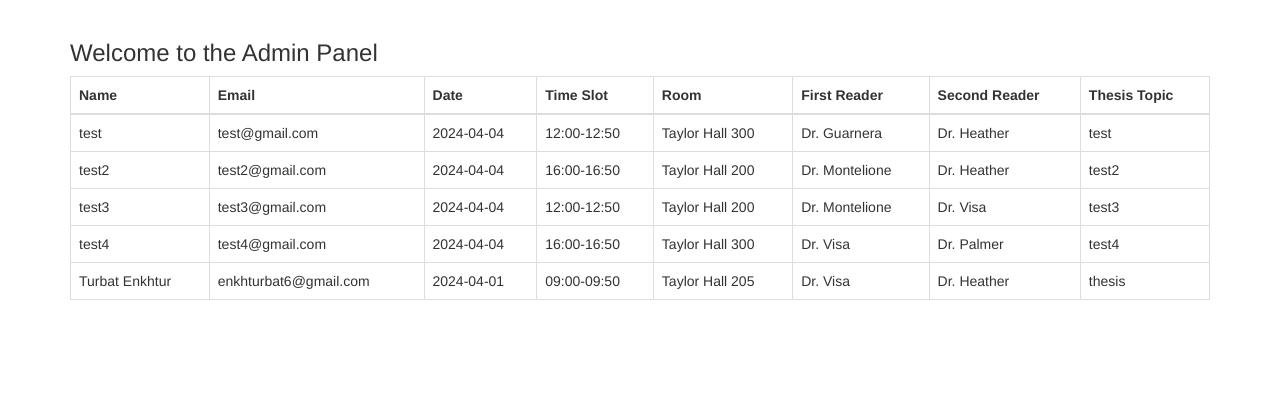
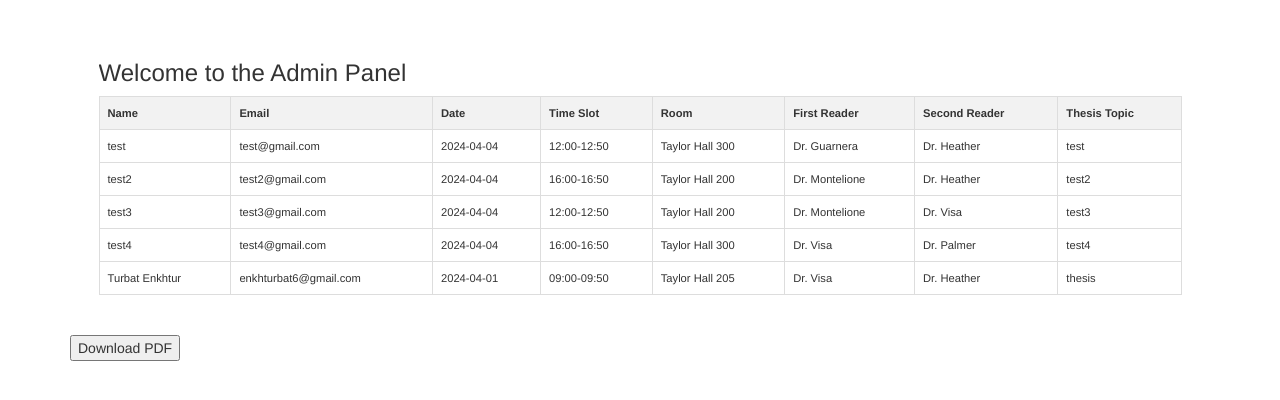
Before and after one commit to eturbat/thesisproject, a PHP site: page /admin_panel.php in a window 1280 px wide. Shown: the part 52-452 px from the top of the page. Run offline with PHP 8.4, Linux system fonts and the light colour scheme; data comes from the database, SQL or seed files in the repository; some libraries are stand-ins or nearby versions.

Commit message:
from 3 feb update: added pdf button on admin panel

```diff
--- a/admin_panel.php
+++ b/admin_panel.php
@@ -21,7 +21,24 @@ function fetchAllBookings($mysqli) {
     <meta name="viewport" content="width=device-width, initial-scale=1.0">
     <link rel="stylesheet" href="https://maxcdn.bootstrapcdn.com/bootstrap/3.4.0/css/bootstrap.min.css">
     <title>Admin Panel</title>
-    <!-- Add any additional head content here -->
+    <script src="https://raw.githack.com/eKoopmans/html2pdf/master/dist/html2pdf.bundle.js"></script>
+    <style>
+        #bookingsTable {
+            margin: 20px auto; /* Center table and add margin */
+            width: 95%; /* Adjust width */
+        }
+        #bookingsTable table {
+            font-size: 0.8em; /* Make table text smaller */
+            border-collapse: collapse; /* Collapse borders */
+        }
+        #bookingsTable th, #bookingsTable td {
+            padding: 8px; /* Add padding */
+            border: 1px solid #ddd; /* Add border */
+        }
+        #bookingsTable th {
+            background-color: #f2f2f2; /* Header background color */
+        }
+    </style>
 </head>
 <body>
     <nav class="navbar navbar-inverse">
@@ -108,10 +125,11 @@ function fetchAllBookings($mysqli) {
                     break;
             }
         } else {
+            echo '<div id="bookingsTable" class="table-responsive">';
+
             echo "<h3>Welcome to the Admin Panel</h3>";
 
             $allBookings = fetchAllBookings($mysqli);
-            echo '<div class="table-responsive">';
             echo '<table class="table table-bordered">';
             echo '<thead>';
             echo '<tr>';
@@ -146,6 +164,13 @@ function fetchAllBookings($mysqli) {
             echo '</div>';
         }
         ?>
+        <button onclick="generatePDF()">Download PDF</button>
     </div>
+    <script>
+        function generatePDF() {
+            const element = document.getElementById("bookingsTable");
+            html2pdf().from(element).save("bookings-list.pdf");
+        }
+    </script>
 </body>
 </html>
```
Also changed, not shown: 1 other file.
